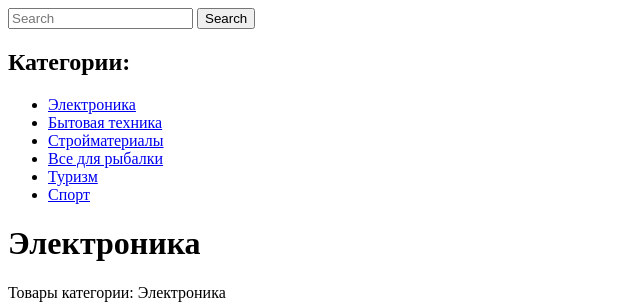
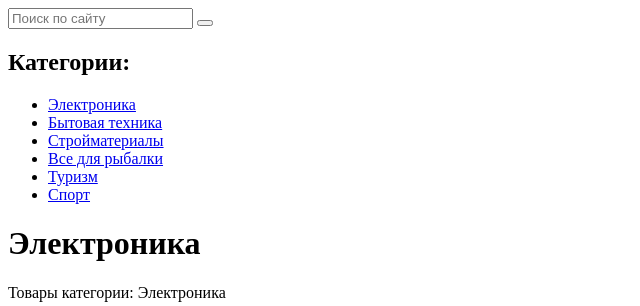
Before and after one commit to evgeniyc/nmake, a PHP site: template framework/views/site/index.php in a window 1280 px wide. Shown: the top 306 px of the page, without its empty margins (0-640 px from the left). Run offline with PHP 8.4, Linux system fonts and the light colour scheme; the template is opened without the code that fills it, so the values that code supplies are empty; some libraries are stand-ins or nearby versions.

Commit message:
tuesday work

```diff
--- a/css/site.css
+++ b/css/site.css
@@ -2,6 +2,7 @@
 html,
 body {
     height: 100%;
+	font-size: 100%;
 }
 /*
 .wrap {
--- a/framework/assets/AppAsset.php
+++ b/framework/assets/AppAsset.php
@@ -27,6 +27,7 @@ class AppAsset extends AssetBundle
     public $depends = [
         'yii\web\YiiAsset',
 		'yii\bootstrap\BootstrapAsset',
-        'yii\bootstrap4\BootstrapAsset',
+		'rmrevin\yii\fontawesome\AssetBundle',
+        //'yii\bootstrap4\BootstrapAsset',
     ];
 }
--- a/framework/views/layouts/main.php
+++ b/framework/views/layouts/main.php
@@ -9,6 +9,7 @@ use yii\bootstrap4\Nav;
 use yii\bootstrap4\NavBar;
 use yii\widgets\Breadcrumbs;
 use app\assets\AppAsset;
+use rmrevin\yii\fontawesome\FAS;
 
 AppAsset::register($this);
 ?>
@@ -59,9 +60,9 @@ AppAsset::register($this);
         ],
     ]);
 	echo '<div id="brand-title">'.Yii::$app->name.'</div>';
-	echo '<form class="form-inline my-2 my-lg-0">
-      <input class="form-control mr-sm-2" type="search" placeholder="Search" aria-label="Search">
-      <button class="btn btn-outline-success my-2 my-sm-0" type="submit">Search</button>
+	echo '<form class="form-inline">
+      <input class="form-control mr-sm-2" type="search" placeholder="Поиск по сайту" aria-label="Search">
+      <button class="btn btn-primary" type="submit">'.FAS::i('search').'</button>
     </form>';
 
     NavBar::end();
```
Also changed, not shown: framework/composer.json (+4 -4 lines), 1 other file.
